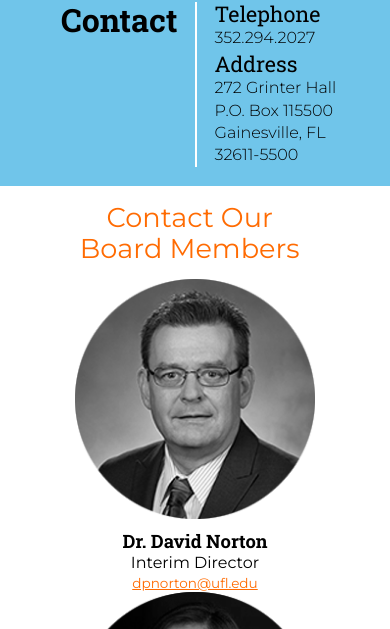
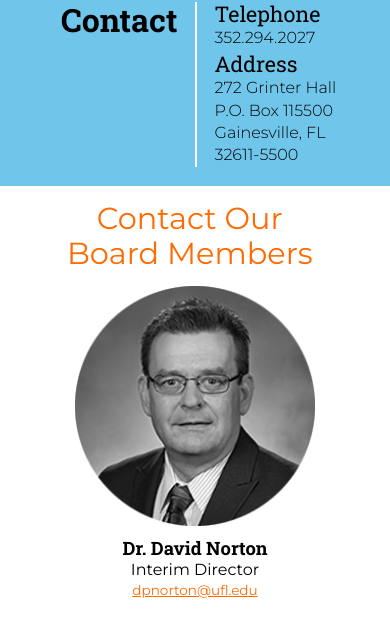
Before and after one commit to apdonaghy05/fesc_redesign_2, a plain HTML site: page contact.html in a window 390 px wide. Shown: the part 210-839 px from the top of the page. Drawn offline with nearby package versions, Linux system fonts and the light colour scheme.

Commit message:
worked on responsiveness of board member contact info

```diff
--- a/styles/components/_contactPage.scss
+++ b/styles/components/_contactPage.scss
@@ -79,10 +79,10 @@ div.em_1{
 
 }
 
-@media only screen and (max-width: 720px){
+@media only screen and (max-width: 944px){
 
 .board h2{
-	font-size:1.7em;
+	font-size:1.9em;
 }
 
 }
@@ -145,3 +145,37 @@ div.em_1{
 }
 
 }
+
+
+.profile img{
+  width: 100%;
+}
+
+
+.profile-container {
+  display: flex;
+  flex-flow: row wrap;
+  justify-content: space-around;
+  align-items: center;
+}
+.profile {
+  max-width: 20rem;
+  padding-bottom:2em;
+}
+
+
+
+@media only screen and (max-width: 853px){
+
+.profile-container {
+
+  flex-flow: column wrap;
+
+}
+
+.board h2{
+	text-align:center;
+	margin-bottom:4%;
+}
+
+}
--- a/styles/main.scss
+++ b/styles/main.scss
@@ -213,14 +213,3 @@ h3{
 @import "components/contactPage";
 
 @import "components/data";
-
-
-.profile-container {
-  display: flex;
-  flex-flow: row wrap;
-  justify-content: space-around;
-  align-items: center;
-}
-.profile {
-  max-width: 20rem;
-}
```
Also changed, not shown: styles/main.css, 1 other file.
